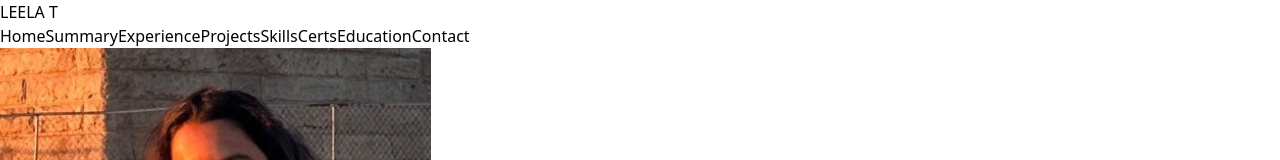
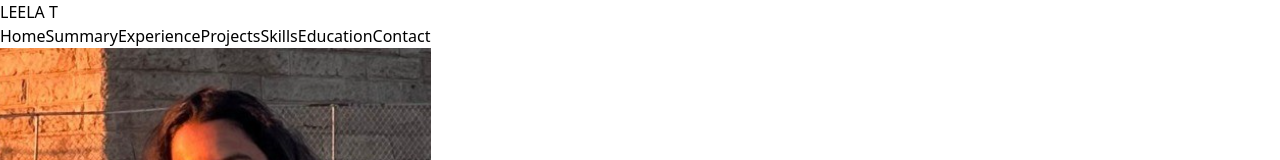
Before and after one commit to Code-With-Khushiii/leela-portfolio, a React (Vite) app: page / in a window 1280 px wide. Shown: the top 160 px of the page. Built offline with nearby package versions, Linux system fonts and the light colour scheme.

Commit message:
first commit

```diff
--- a/src/App.tsx
+++ b/src/App.tsx
@@ -163,7 +163,7 @@ function App() {
                 { id: 'experience', label: 'Experience' },
                 { id: 'projects', label: 'Projects' },
                 { id: 'skills', label: 'Skills' },
-                { id: 'certifications', label: 'Certs' },
+
                 { id: 'education', label: 'Education' },
                 { id: 'contact', label: 'Contact' }
               ].map((item) => (
```
